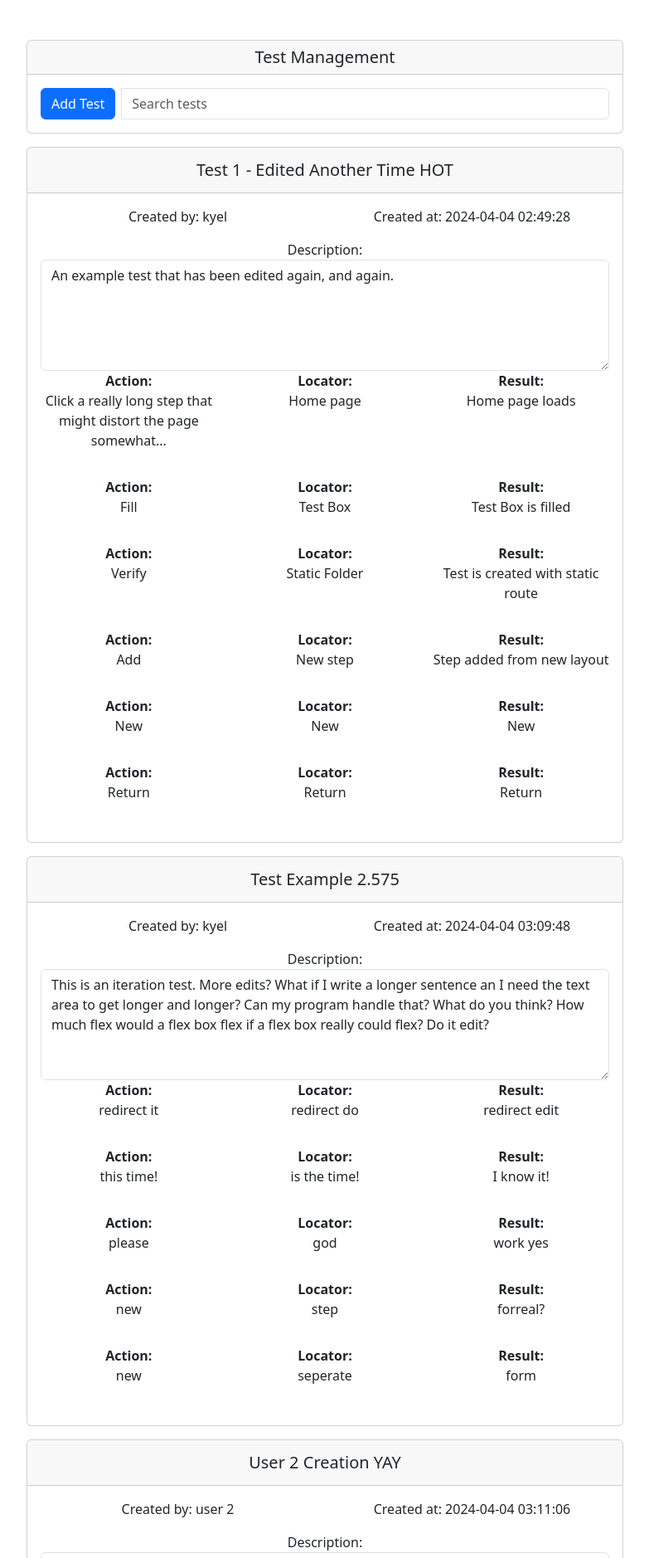
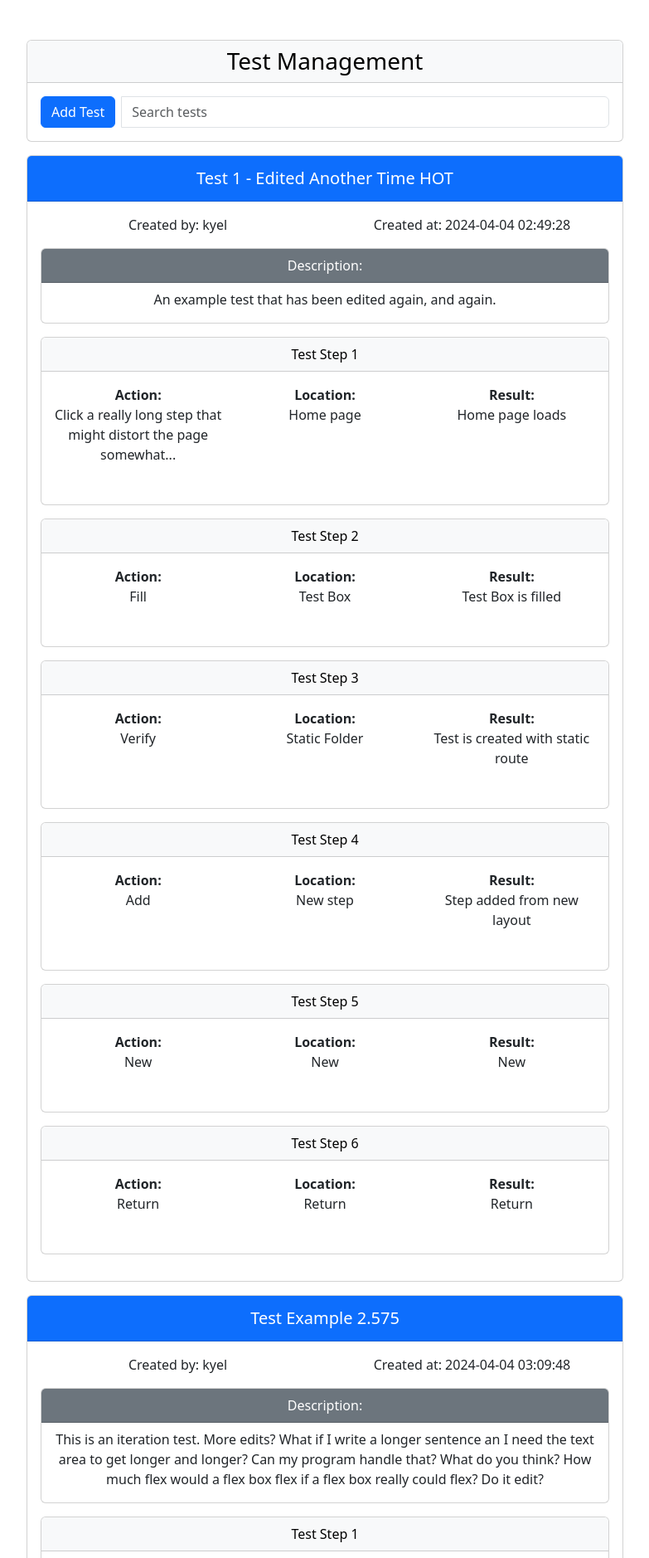
Before and after one commit to quantumGrail/testFlex, a Flask app: page /tests in a window 1280 px wide. Shown: the part 66-1944 px from the top of the page at 83% size, without its empty margins (248-1031 px from the left). Run offline with Flask 3, Linux system fonts and the light colour scheme; data comes from the database, SQL or seed files in the repository; both versions use the stored data as it was after the commit; some libraries are stand-ins or nearby versions.

Commit message:
Individualize steps and add styling

```diff
--- a/application/templates/tests.html
+++ b/application/templates/tests.html
@@ -10,7 +10,7 @@
         <div class="row justify-content-center">
             <div class="col-md-8">
                 <div class="card">
-                    <h5 class="card-header">Test Management</h5>
+                    <h3 class="card-header bg-light text-black">Test Management</h3>
                     <div class="card-body d-flex flex-column align-items-center justify-content-center">
                         <div class="input-group">
                             <div class="input-group-prepend">
@@ -33,10 +33,10 @@
 
                     {% for test in tests %}
                         <div class="card mb-3">
-                            <div class="card-header justify-content-between align-items-center">
+                            <div class="card-header justify-content-between align-items-center bg-primary text-white">
                                 <div class="dropdown d-flex text-center row justify-content-center">
-                                    <button class="btn btn-link text-decoration-none text-dark" type="button" id="dropdownMenuButton" data-bs-toggle="dropdown" aria-expanded="false">
-                                        <h5 class="card-title text-center mb-0">{{ test.name }}</h5>
+                                    <button class="btn btn-link text-decoration-none text-white type="button" id="dropdownMenuButton" data-bs-toggle="dropdown" aria-expanded="false">
+                                        <h5 class="card-title text-center mb-0 ">{{ test.name }}</h5>
                                     </button>
                                     <ul class="dropdown-menu" aria-labelledby="dropdownMenuButton">
                                         <li><button class="dropdown-item" onclick="editTest('{{ test.id }}')">Edit</button></li>
@@ -59,25 +59,41 @@
                                     </div>
                                 </div>
 
-                                <div class="form-group">
+                                <div class="card mb-3">
+                                    <div class="card-header bg-secondary text-white">
                                         <label for="description">Description:</label>
-                                    <textarea class="form-control" id="description" rows="5" placeholder="Test Description">{{ test.description }}</textarea>
+                                    </div>
+                                    <div class="scrollable-text-container" style="max-height: 100px; overflow-y: auto;">
+                                        <p class="scrollable-text mt-2" id="description" placeholder="Test Description">{{ test.description }}</p>
+                                    </div>
                                 </div>
 
-                                {% for step in test.steps %}
-                                <div class="step-container">
+                                {% for step_index in range(test.steps|length) %}
+                                {% set step = test.steps[step_index] %}
+                                <div class="card mb-3">
+                                    <div class="card-header bg-light text-black">
+                                        <h7 class="card-title mb-0">Test Step {{ step_index + 1 }}</h7>
+                                    </div>
+                                    <div class="card-body">
                                         <div class="row mb-3">
                                             <div class="col">
                                                 <label class="fw-bold">Action:</label>
-                                            <p>{{ step.action }}</p>
+                                                <div class="scrollable-text-container" style="max-height: 100px; overflow-y: auto;">
+                                                    <p class="scrollable-text">{{ step.action }}</p>
+                                                </div>
                                             </div>
                                             <div class="col">
-                                            <label class="fw-bold">Locator:</label>
-                                            <p>{{ step.location }}</p>
+                                                <label class="fw-bold">Location:</label>
+                                                <div class="scrollable-text-container" style="max-height: 100px; overflow-y: auto;">
+                                                    <p class="scrollable-text">{{ step.location }}</p>
+                                                </div>
                                             </div>
                                             <div class="col">
                                                 <label class="fw-bold">Result:</label>
-                                            <p>{{ step.result }}</p>
+                                                <div class="scrollable-text-container" style="max-height: 100px; overflow-y: auto;">
+                                                    <p class="scrollable-text">{{ step.result }}</p>
+                                                </div>
+                                            </div>
                                         </div>
                                     </div>
                                 </div>
```
Also changed, not shown: application/test-flex.db, 1 other file. Lines whose indentation alone changed are shown as unchanged.
